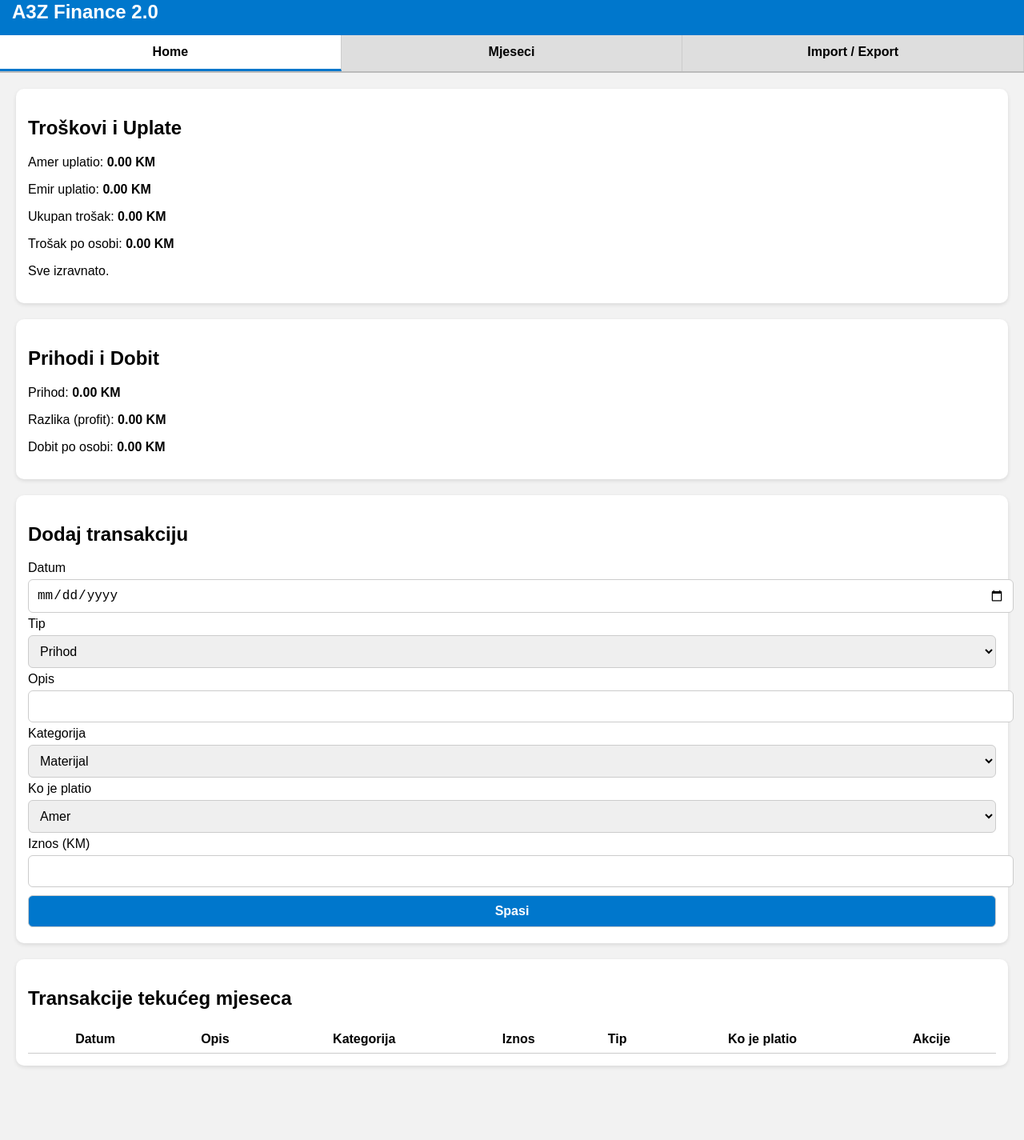
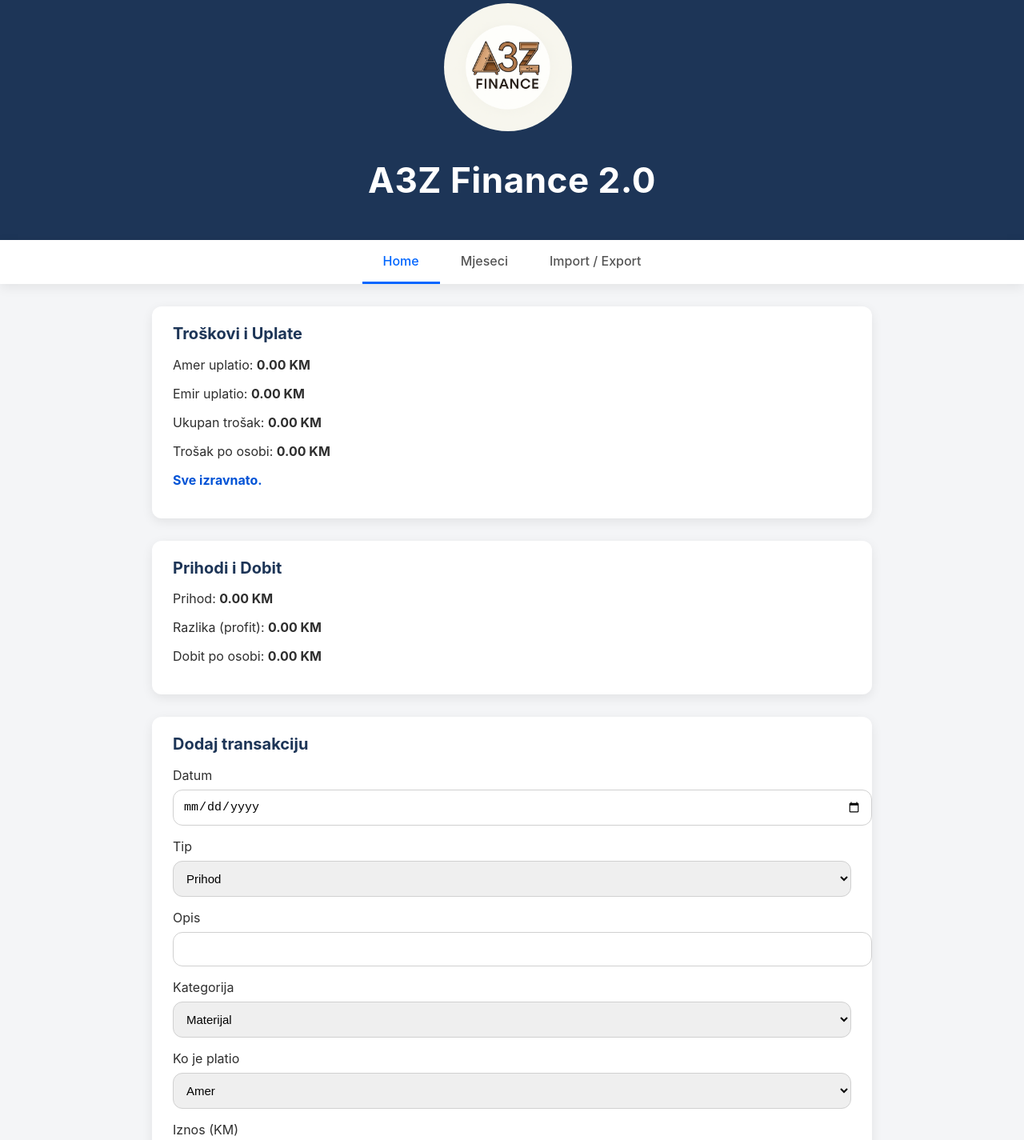
Before and after one commit to AmerJahjefendic/a3z-finance, a plain HTML site: page index.html in a window 1280 px wide. Shown: the part 14-1439 px from the top of the page at 80% size. Before the commit the page ends 1386 px from the top, so only its background shows below. Drawn offline with Linux system fonts and the light colour scheme.

Commit message:
Modifikovan css i index.html. Dodan logo u aplikaciju

```diff
--- a/css/style.css
+++ b/css/style.css
@@ -1,112 +1,205 @@
-body {
-    font-family: Arial, sans-serif;
-    margin: 0;
-    background: #f2f2f2;
+/* ============================================
+   GLOBAL STYLING — A3Z Finance 2.0
+============================================ */
+
+:root {
+    --bg: #f4f5f7;
+    --card-bg: #ffffff;
+    --text: #2e2e2e;
+    --primary: #0066ff;
+    --primary-dark: #0053d6;
+    --danger: #e63946;
+    --accent: #1d3557;
+    --radius: 12px;
+    --shadow: 0 4px 14px rgba(0,0,0,0.08);
 }
 
+body {
+    margin: 0;
+    font-family: "Inter", Arial, sans-serif;
+    background: var(--bg);
+    color: var(--text);
+}
+
+/* ============================================
+   HEADER
+============================================ */
+
 header {
-    background: #0077cc;
+    background: var(--accent);
     color: white;
-    padding: 15px;
-    font-size: 24px;
-    font-weight: bold;
+    padding: 18px 24px;
+    font-size: 22px;
+    font-weight: 600;
+    text-align: center;
+    letter-spacing: 0.5px;
 }
+
+/* ============================================
+   TABS
+============================================ */
 
 .tabs {
     display: flex;
-    background: #dedede;
-    border-bottom: 2px solid #bbb;
+    justify-content: center;
+    background: white;
+    box-shadow: var(--shadow);
 }
 
 .tab {
-    flex: 1;
-    padding: 12px;
-    text-align: center;
+    padding: 16px 26px;
     cursor: pointer;
-    font-weight: bold;
-    border-right: 1px solid #ccc;
+    font-weight: 500;
+    color: #555;
+    user-select: none;
+    transition: 0.2s;
+}
+
+.tab:hover {
+    color: var(--primary);
 }
 
 .tab.active {
-    background: white;
-    border-bottom: 3px solid #0077cc;
+    color: var(--primary);
+    border-bottom: 3px solid var(--primary);
 }
+
+/* ============================================
+   PAGES
+============================================ */
 
 .page {
     display: none;
-    padding: 20px;
+    padding: 28px;
+    max-width: 900px;
+    margin: auto;
 }
 
 .page.active {
     display: block;
 }
 
+/* ============================================
+   CARD COMPONENT
+============================================ */
+
 .card {
-    background: white;
-    padding: 15px;
-    border-radius: 10px;
-    box-shadow: 0 2px 5px rgba(0,0,0,0.1);
-    margin-bottom: 20px;
+    background: var(--card-bg);
+    border-radius: var(--radius);
+    padding: 22px 26px;
+    box-shadow: var(--shadow);
+    margin-bottom: 28px;
 }
 
-input, select, button {
-    padding: 10px;
+.card h2 {
+    margin-top: 0;
+    font-size: 20px;
+    color: var(--accent);
+}
+
+/* ============================================
+   INPUTS & BUTTONS
+============================================ */
+
+input, select {
     width: 100%;
-    margin: 5px 0;
-    font-size: 16px;
-    border-radius: 6px;
-    border: 1px solid #ccc;
+    padding: 12px;
+    margin: 8px 0 16px;
+    border: 1px solid #d0d0d0;
+    border-radius: var(--radius);
+    font-size: 15px;
 }
 
 button {
-    background: #0077cc;
+    background: var(--primary);
     color: white;
+    padding: 12px 20px;
+    border: none;
+    border-radius: var(--radius);
     cursor: pointer;
-    font-weight: bold;
+    font-size: 15px;
+    transition: 0.2s;
 }
 
 button:hover {
-    background: #005fa3;
+    background: var(--primary-dark);
 }
 
-table {
+button.danger {
+    background: var(--danger);
+}
+
+button.danger:hover {
+    background: #c62836;
+}
+
+/* ============================================
+   TABLE
+============================================ */
+
+.transactionsTable,
+#monthTable table {
     width: 100%;
     border-collapse: collapse;
-    margin-top: 10px;
+    margin-top: 16px;
 }
 
-th, td {
-    padding: 8px;
-    border-bottom: 1px solid #ccc;
+.transactionsTable th,
+.transactionsTable td,
+#monthTable table td,
+#monthTable table th {
+    padding: 12px;
+    border-bottom: 1px solid #eaeaea;
+    text-align: left;
+    font-size: 15px;
+}
+
+.transactionsTable th {
+    background: #fafafa;
+    font-weight: 600;
 }
 
 .deleted {
+    opacity: 0.45;
     text-decoration: line-through;
-    color: #777;
-    background: #eee;
 }
 
-.smallBtn {
-    padding: 4px 8px;
-    font-size: 12px;
-    border-radius: 4px;
-    cursor: pointer;
-    margin-right: 4px;
+/* ============================================
+   HIGHLIGHT TEXT
+============================================ */
+
+.highlight {
+    font-weight: bold;
+    color: var(--primary-dark);
+    margin-top: 10px;
+    display: block;
 }
 
-.editBtn {
-    background: orange;
-    color: white;
+/* ============================================
+   RESPONSIVE
+============================================ */
+
+@media (max-width: 600px) {
+
+    .page {
+        padding: 18px;
+    }
+
+    .tab {
+        padding: 12px;
+        font-size: 14px;
+    }
+
+    button {
+        width: 100%;
+        margin-top: 10px;
+    }
 }
 
-.delBtn {
-    background: #444;
-    color: white;
+ .logo {
+    width: 160px;
+    height: 160px;
+    border-radius: 50%;
+    object-fit: cover;
+    margin-right: 10px;
 }
-
-.sectionTitle {
-    font-size: 18px;
-    margin-top: 15px;
-    font-weight: bold;
-    color: #444;
-}
--- a/index.html
+++ b/index.html
@@ -8,7 +8,10 @@
 
 <body>
 
-<header>A3Z Finance 2.0</header>
+<header>
+  <img src="images/logo.png" alt="A3Z Finance Logo" class="logo">
+  <h1>A3Z Finance 2.0</h1>
+</header>
 
 <div class="tabs">
   <div class="tab active" data-page="home">Home</div>
```
Also changed, not shown: images/Logo.png (added).
